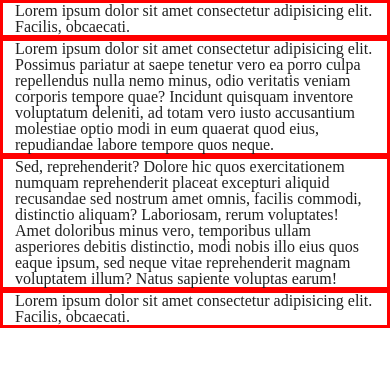
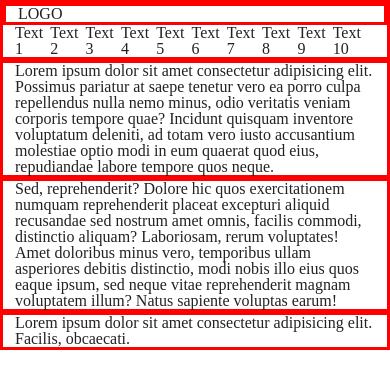
Before and after one commit to DovzhenkoDenys1989/fm_flex_grid_example-classwork_15.03.2021, a plain HTML site: page index.html in a window 390 px wide. Drawn offline with Linux system fonts and the light colour scheme.

Commit message:
Grid, bootstrap, breakpoints

```diff
--- a/essets/css/style.css
+++ b/essets/css/style.css
@@ -6,3 +6,7 @@
 .row > div{
 border: 3px solid red;
 }
+
+.nav-list{
+  display: flex;
+}
--- a/index.html
+++ b/index.html
@@ -11,9 +11,23 @@
   <body>
     <div class="container">
       <div class="row">
-        <div class="col-12">
-          Lorem ipsum dolor sit amet consectetur adipisicing elit. Facilis,
-          obcaecati.
+        <div class="col-12 container"><div class="row">
+          <div class="col-12 col-sm-3">LOGO</div>
+        <ul class="col-12 col-sm-9 nav-list">
+            <li>Text 1</li>
+            <li>Text 2</li>
+            <li>Text 3</li>
+            <li>Text 4</li>
+            <li>Text 5</li>
+            <li>Text 6</li>
+            <li>Text 7</li>
+            <li>Text 8</li>
+            <li>Text 9</li>
+            <li>Text 10</li>
+          </ul>
+
+        </div>
+
         </div>
         <div class="col-12 col-sm-9">
           Lorem ipsum dolor sit amet consectetur adipisicing elit. Possimus
```
